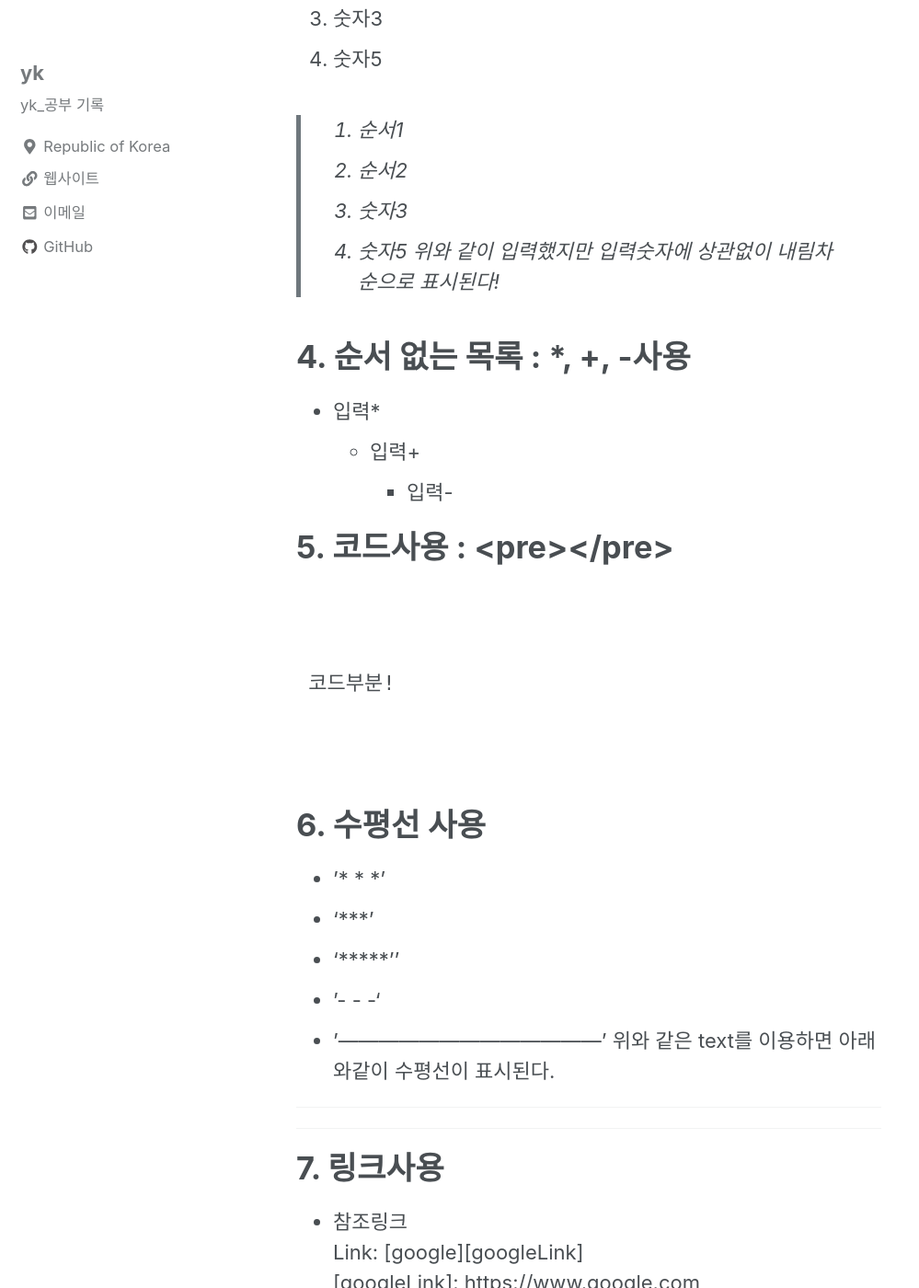
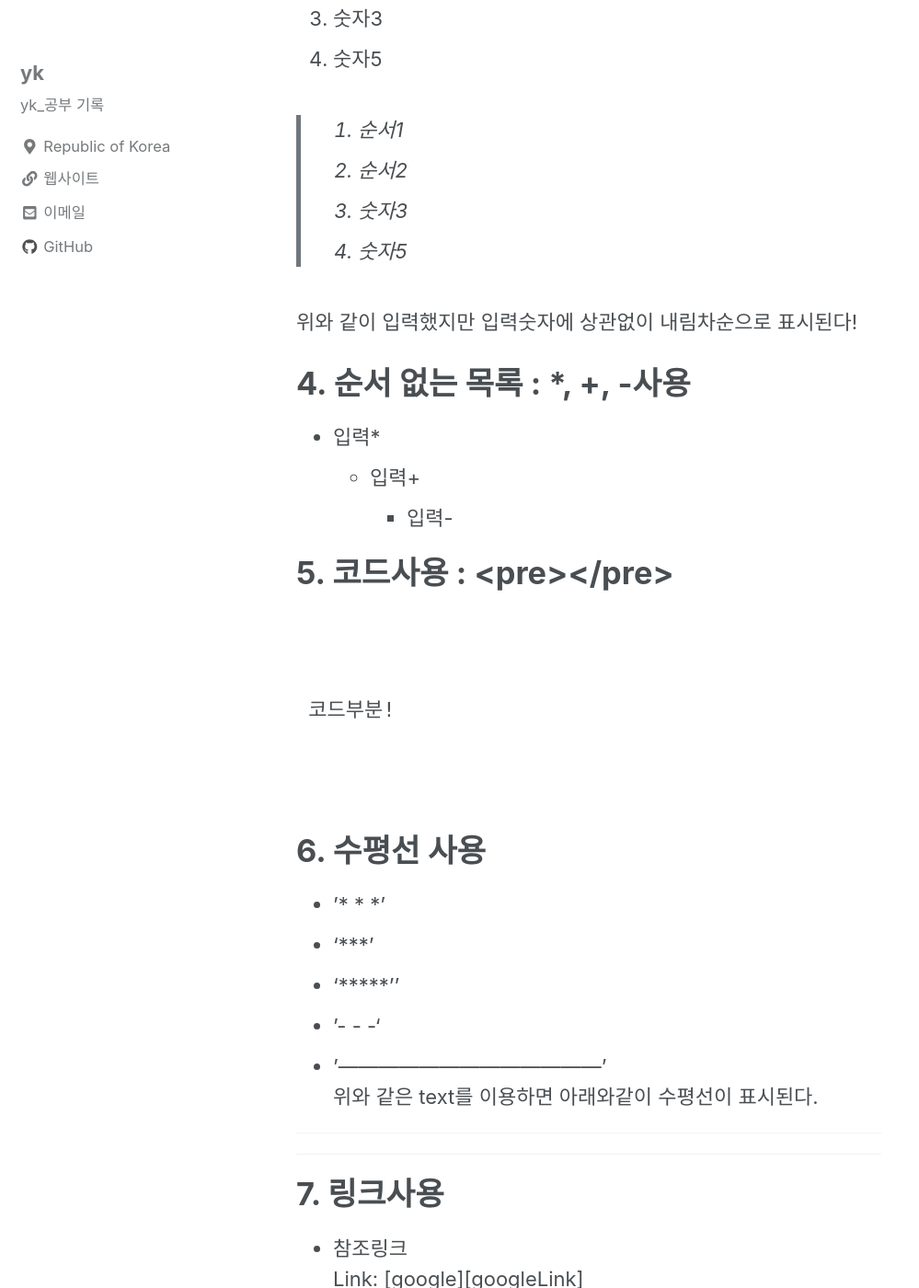
Before and after one commit to yukyung-shim/yukyung-shim.github.io, a Jekyll site: the page built from _posts/2019-01-06-블로그 첫사용! 마크다운 정리.md, in a window 1280 px wide and 1400 px high, scrolled down 843 px. Shown: the whole window at 92% size, without its empty margins (0-999 px from the left). Built offline with Jekyll 4.4.1, drawn with Linux system fonts in a browser that asks for light colours; nearby versions of some CDN libraries; comment, search, counter and statistics services are not loaded; some of the changed text lies outside the part shown.

Commit message:
no message

```diff
--- a/_posts/2019-01-06-블로그 첫사용! 마크다운 정리.md
+++ b/_posts/2019-01-06-블로그 첫사용! 마크다운 정리.md
@@ -28,6 +28,7 @@
 > 2. 순서2
 > 3. 숫자3
 > 5. 숫자5
+
 위와 같이 입력했지만 입력숫자에 상관없이 내림차순으로 표시된다!
 
 
@@ -71,7 +72,7 @@
 - <link> 형식으로 바로 연결
 
 # 8. 글씨사용
-  - '*' : 보통, '**' : 굵게, '~~': 취소선, '<br> 또는 띄어쓰기 두번' : 줄바꿈
+  - '*' : 보통, '**' : 굵게, '~~': 취소선, '<br>' 또는 띄어쓰기 두번 : 줄바꿈
 * 보통 * <br>
 ** 굵게 **
 ~~ 취소선 ~~ <br>
```
